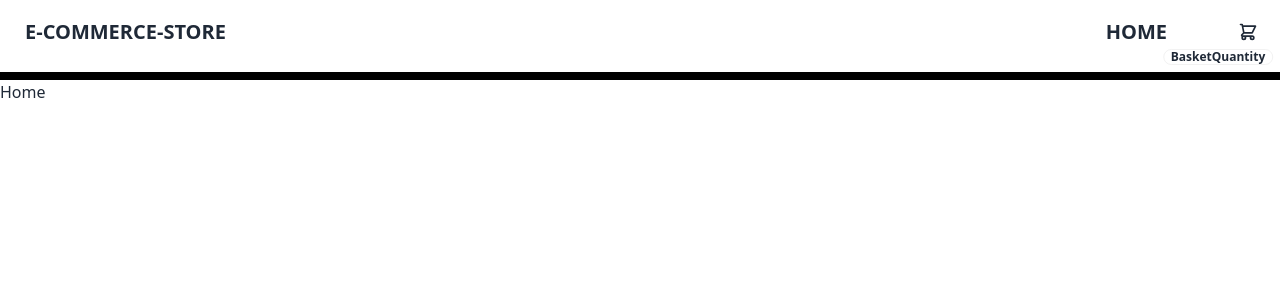
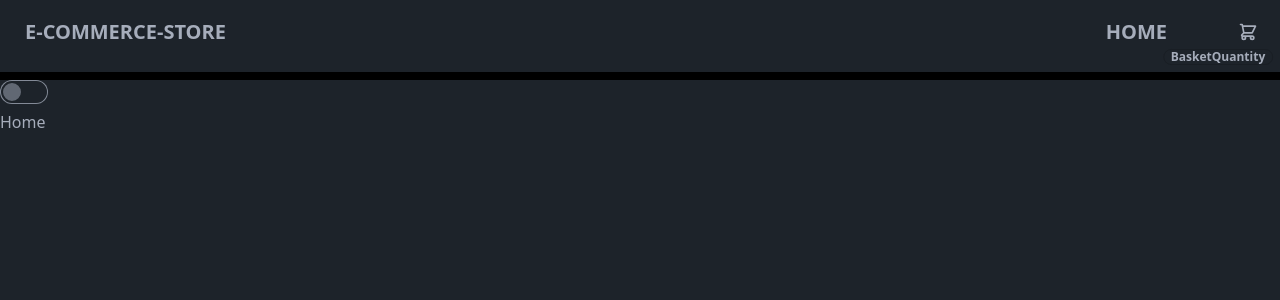
Before and after one commit to exarchou-sophia/e-commerce-store, a React (Vite) app: page / in a window 1280 px wide. Shown: the top 300 px of the page. Built offline with nearby package versions, Linux system fonts and the light colour scheme.

Commit message:
added dark theme in html and daysiUi

```diff
--- a/index.html
+++ b/index.html
@@ -1,5 +1,5 @@
 <!DOCTYPE html>
-<html lang="en">
+<html lang="en" data-theme="dark">
   <head>
     <meta charset="UTF-8" />
     <link rel="icon" type="image/svg+xml" href="/vite.svg" />
--- a/src/pages/Home.jsx
+++ b/src/pages/Home.jsx
@@ -1,7 +1,26 @@
-import React from "react";
+import React, { useState, useEffect } from 'react';
 
 const Home = () => {
-    return <div>Home</div>;
+    const [isdark, setIsdark] = useState(
+      JSON.parse(localStorage.getItem('isdark'))
+    );
+    useEffect(() => {
+      localStorage.setItem('isdark', JSON.stringify(isdark));
+    }, [isdark]);
+    return (
+        <>
+            <div>
+<input
+  type="checkbox"
+  value="synthwave"
+                    className="toggle theme-controller"
+  checked={isdark}
+  onChange={() => setIsdark(!isdark)}
+  />
+            </div>
+            <div>Home</div>
+        </>
+    );
 };
 
 export default Home;
--- a/tailwind.config.js
+++ b/tailwind.config.js
@@ -7,6 +7,11 @@ export default {
     theme: {
         extend: {},
     },
+    daisyui: {
+        themes: ['winter', 'dark']
+      },
+      darkMode: ['class', '[data-theme="dark"]']
+    ,
     plugins: [
         require('daisyui'),
       ],
```
